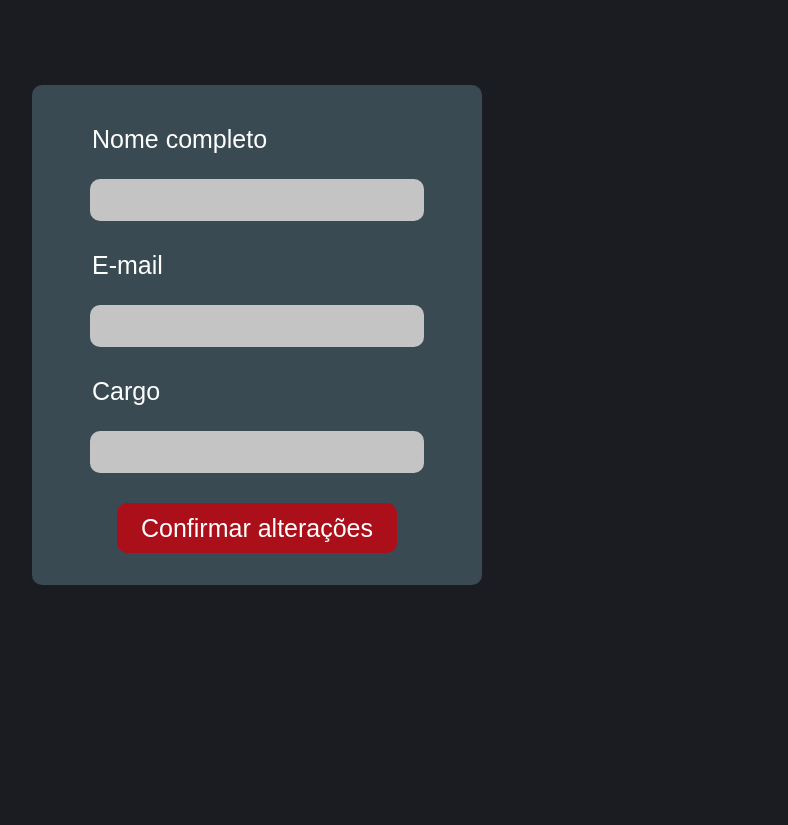
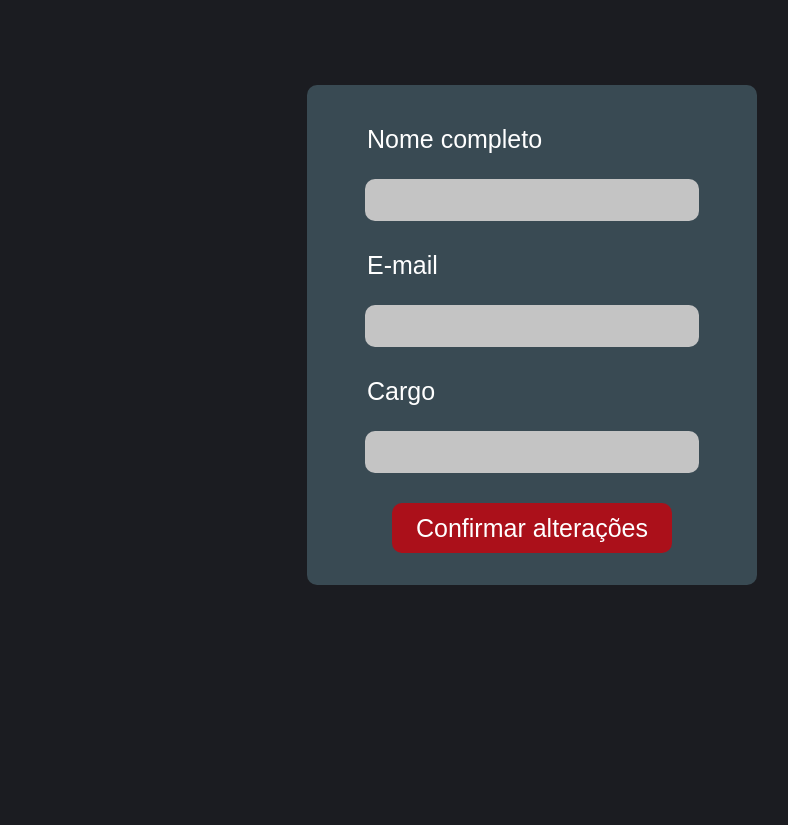
Before and after one commit to TheAchieversDSM/API-2021.2, a Flask app: template src/templates/CRUD.html in a window 1280 px wide. Shown: the part 172-997 px from the top of the page, without its empty margins (108-896 px from the left). Run offline with Flask 2, Linux system fonts and the light colour scheme; the template is opened without the code that fills it, so the values that code supplies are empty; some libraries are stand-ins or nearby versions.

Commit message:
Ajuste CSS do CRUD.

```diff
--- a/src/static/css/CRUD.css
+++ b/src/static/css/CRUD.css
@@ -30,6 +30,7 @@ main {
 }
 
 .edicao {
+    margin: auto;
     width: 450px;
     height: 500px;
     top: 250px;
```
